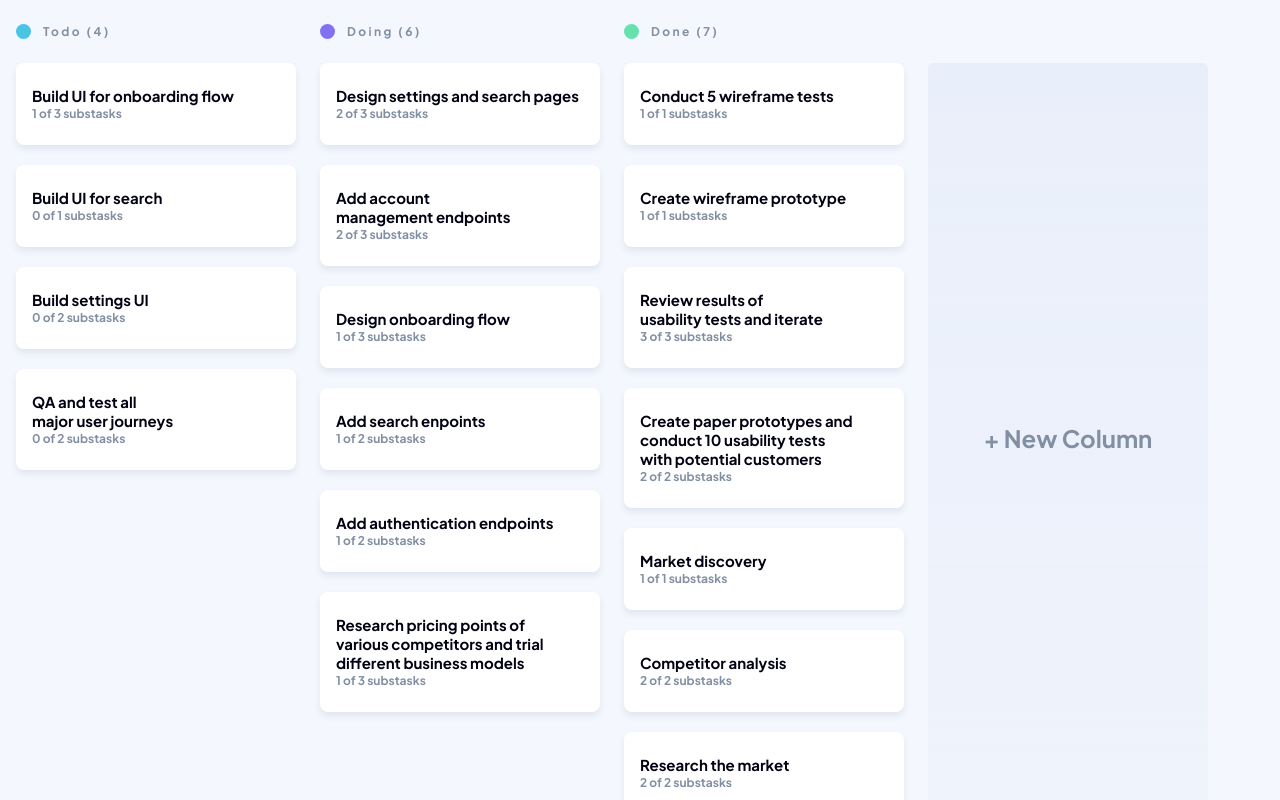
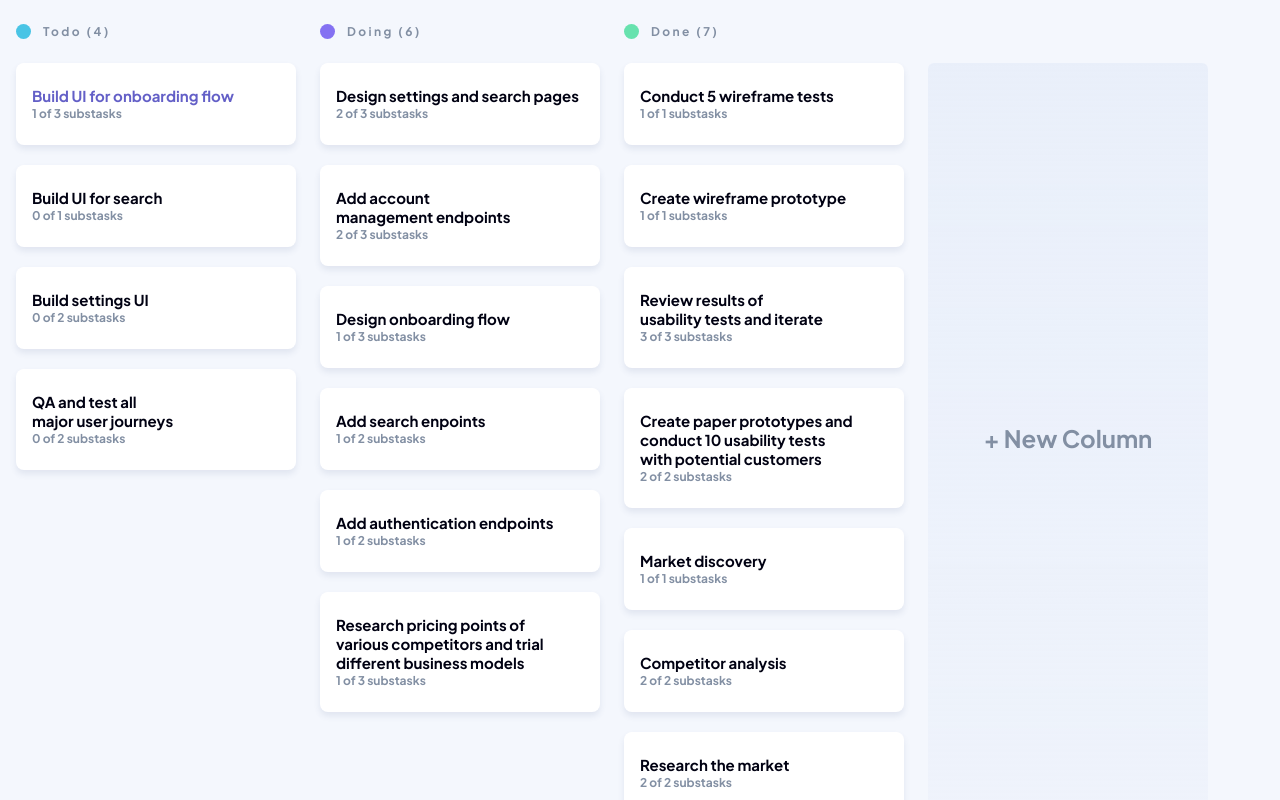
Before and after one commit to omer-kuluc/Alfa-KanbanWepApp, a React (Vite) app: page / in a window 1280 px wide. In both pictures the pointer is over the item 156 px from the left and 104 px from the top of the page. Built offline with nearby package versions, Linux system fonts and the light colour scheme.

Commit message:
hover eklendi

```diff
--- a/src/css/Main.css
+++ b/src/css/Main.css
@@ -60,6 +60,12 @@
   background-color: #fff;
   box-shadow: 0px 4px 6px 0px #364e7e1a;
   border-radius: 8px;
+  cursor: pointer;
+  &:hover {
+    h2 {
+      color: #635FC7;
+    }
+  }
   h2 {
     font-size: 15px;
     line-height: 18.9px;
@@ -81,11 +87,17 @@
   height: calc(100% - 39px);
   background: linear-gradient(180deg, #e9effa 0%, rgba(233, 239, 250, 0.5) 100%);
   border-radius: 6px;
+  cursor: pointer;
   h1 {
     font-weight: 700;
     font-size: 24px;
     line-height: 30.24px;
     color: #828fa3;
+  }
+  &:hover{
+    h1{
+      color: #635FC7;
+    }
   }
 }
 
@@ -115,6 +127,9 @@
   font-weight: 700;
   font-size: 15px;
   line-height: 18.9px;
+  &:hover {
+    background-color: #a8a4ff;
+  }
 }
 
 .view-task-dialog {
```
